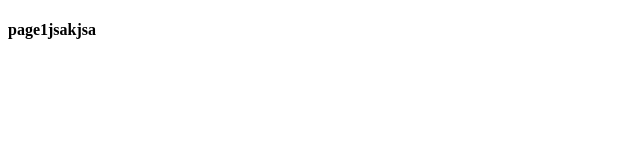
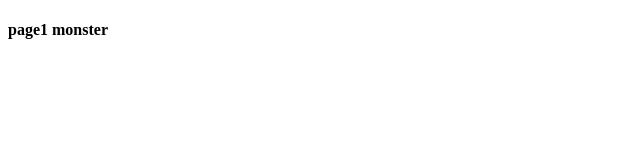
Before and after one commit to 8269ankushgarg/git1Test, a plain HTML site: page page1.html in a window 1280 px wide. Shown: the full height of the page, 0-640 px from the left. Drawn offline with Linux system fonts and the light colour scheme.

Commit message:
buxfix commit

```diff
--- a/page1.html
+++ b/page1.html
@@ -5,7 +5,7 @@
 </head>
 <body>
 
-	<h4>page1jsakjsa</h4>
+	<h4>page1 monster</h4>
 
 </body>
 </html>
```
